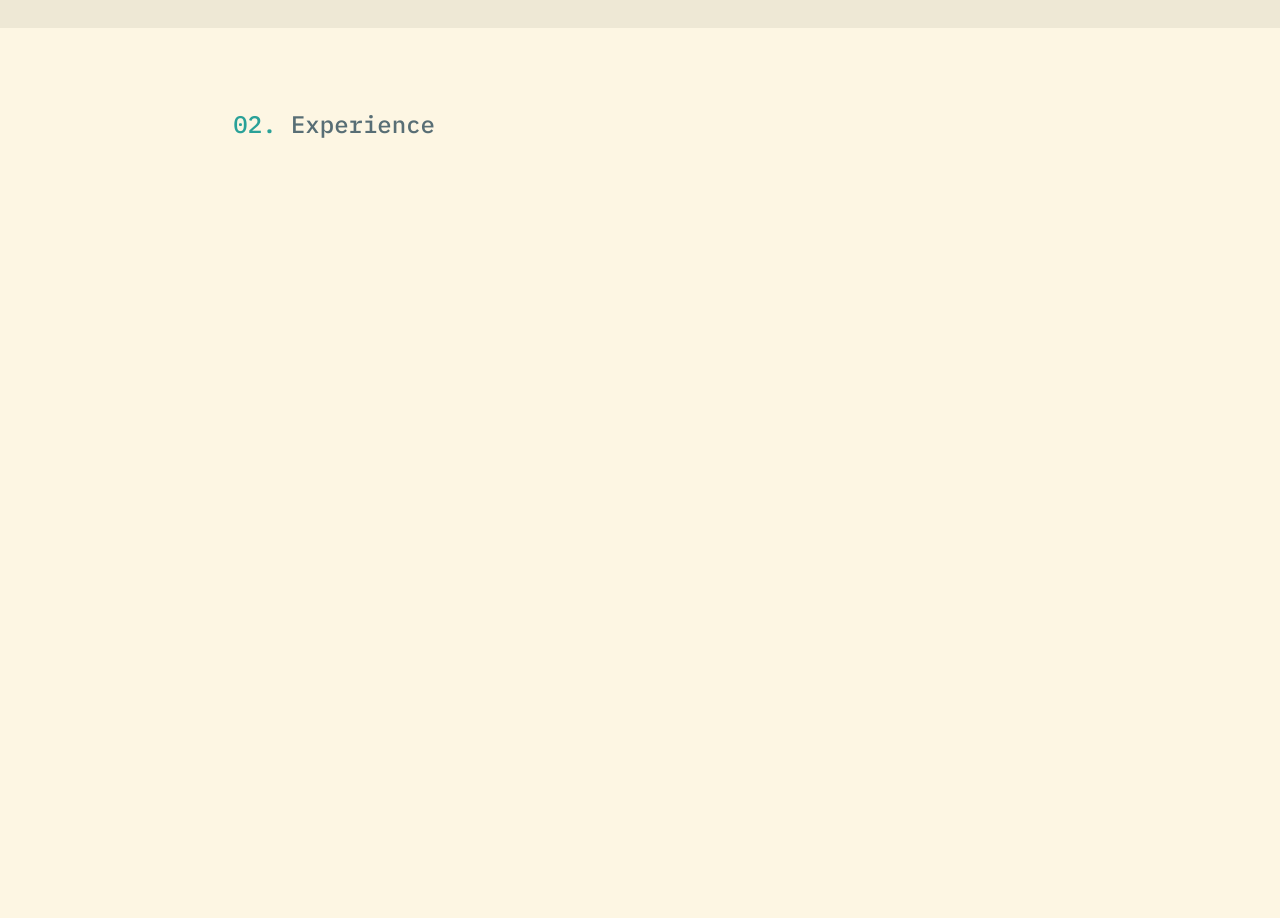
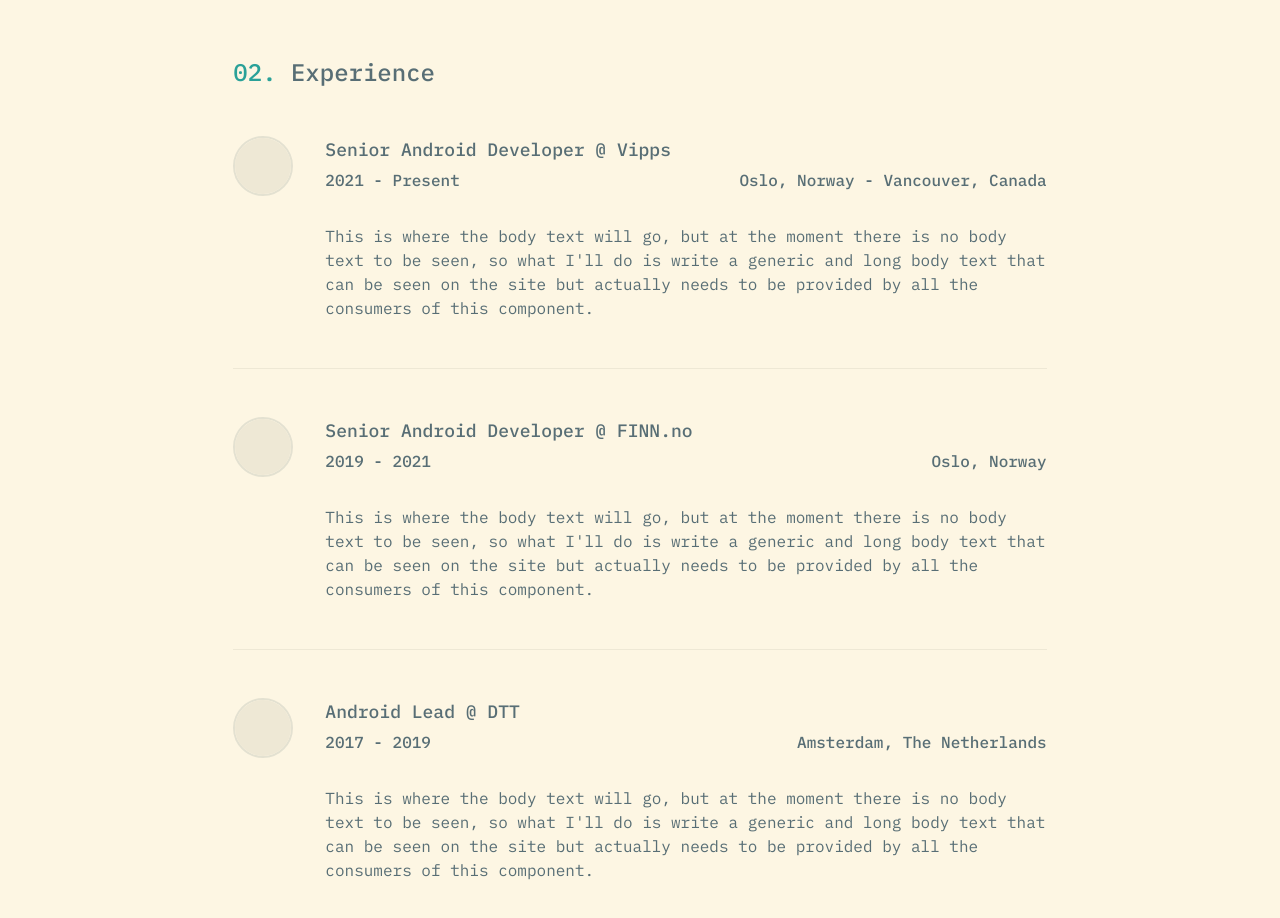
Before and after one commit to maxhves/hvesser-lewis-consulting-site, a Next.js app: page / in a window 1280 px wide. Shown: the part 1200-2118 px from the top of the page. Before the commit the page ends 1420 px from the top, so only its background shows below. Built offline with nearby package versions, Linux system fonts and the light colour scheme.

Commit message:
Continued setting up experience section.

```diff
--- a/src/app/sections/about/about.tsx
+++ b/src/app/sections/about/about.tsx
@@ -1,5 +1,5 @@
 import React from 'react';
-import SectionWrapper from '@/app/components/sectionwrapper/SectionWrapper';
+import SectionWrapper from '@/app/components/section_wrapper/section_wrapper';
 
 function About() {
   return(
@@ -11,7 +11,7 @@
         <p className="font-medium text-cutty-sark text-2xl"><span className="text-jungle-green">01.</span> About me</p>
 
         {/* Main text */}
-        <p className="text-cutty-sark text-md lg:text-lg">
+        <p className="text-cutty-sark text-md lg:text-md">
           I have been working as a Software Engineer full time for 7 years, and throughout that time I have amassed a
           diverse set of knowledge along with some very keen problem solving skills. Predominantly my experience has
           been with developing native mobile applications, more specifically, Android applications, however I
--- /dev/null
+++ b/src/app/sections/experience/components/past_employment_card/past_employment_card.tsx
@@ -0,0 +1,52 @@
+import React from 'react';
+
+interface PastEmploymentCardProps {
+  jobTitle: string,
+  company: string,
+  startYear: string,
+  endYear: string,
+  location: string,
+  body: string,
+}
+
+function PastEmploymentCard(
+  props: PastEmploymentCardProps,
+) {
+  return (
+    <div className="flex flex-col lg:flex-row lg:space-x-8">
+      {/* Company logo */}
+      <div>
+        <div className="border-daintree border-opacity-10 border-2 rounded-full w-fit">
+          <div className="h-14 w-14 rounded-full bg-aths-special"/>
+        </div>
+      </div>
+
+      <div>
+        {/* Text */}
+        <div className="space-y-8">
+          {/* Header */}
+          <div className="space-y-1">
+            <p className="text-cutty-sark font-medium text-lg">{`${props.jobTitle} @ ${props.company}`}</p>
+            <div className="flex flex-col lg:flex-row justify-between text-cutty-sark font-medium text-md">
+              <p>{`${props.startYear} - ${props.endYear}`}</p>
+              <p>{props.location}</p>
+            </div>
+          </div>
+
+          {/* Body */}
+          <div>
+            <p className="text-cutty-sark text-md">
+              This is where the body text will go, but at the moment there is no body text to be seen, so what I&apos;ll
+              do is
+              write a generic and long body text that can be seen on the site but actually needs to be provided by all
+              the
+              consumers of this component.
+            </p>
+          </div>
+        </div>
+      </div>
+    </div>
+  );
+}
+
+export default PastEmploymentCard;
--- a/src/app/sections/experience/experience.tsx
+++ b/src/app/sections/experience/experience.tsx
@@ -1,5 +1,6 @@
 import React from 'react';
-import SectionWrapper from '@/app/components/sectionwrapper/SectionWrapper';
+import SectionWrapper from '@/app/components/section_wrapper/section_wrapper';
+import PastEmploymentCard from '@/app/sections/experience/components/past_employment_card/past_employment_card';
 
 function Experience() {
   return (
@@ -9,6 +10,45 @@
         <p className="font-medium text-cutty-sark text-2xl">
           <span className="text-jungle-green">02.</span> Experience
         </p>
+
+        {/* Past work experience */}
+        <ul className="divide-y divide-solid divide-aths-special">
+          {/* Vipps */}
+          <li className="py-12">
+            <PastEmploymentCard
+              jobTitle="Senior Android Developer"
+              company="Vipps"
+              startYear="2021"
+              endYear="Present"
+              location="Oslo, Norway - Vancouver, Canada"
+              body={""}
+            />
+          </li>
+
+          {/* FINN */}
+          <li className="py-12">
+            <PastEmploymentCard
+              jobTitle="Senior Android Developer"
+              company="FINN.no"
+              startYear="2019"
+              endYear="2021"
+              location="Oslo, Norway"
+              body={""}
+            />
+          </li>
+
+          {/* DTT */}
+          <li className="pt-12">
+            <PastEmploymentCard
+              jobTitle="Android Lead"
+              company="DTT"
+              startYear="2017"
+              endYear="2019"
+              location="Amsterdam, The Netherlands"
+              body={""}
+            />
+          </li>
+        </ul>
       </div>
     </SectionWrapper>
   );
--- a/src/app/sections/introduction/introduction.tsx
+++ b/src/app/sections/introduction/introduction.tsx
@@ -1,5 +1,5 @@
 import React from 'react';
-import SectionWrapper from '@/app/components/sectionwrapper/SectionWrapper';
+import SectionWrapper from '@/app/components/section_wrapper/section_wrapper';
 
 function Introduction() {
   return (
```
Also changed, not shown: src/app/components/section_wrapper/section_wrapper.tsx (renamed from src/app/components/sectionwrapper/SectionWrapper.tsx).
